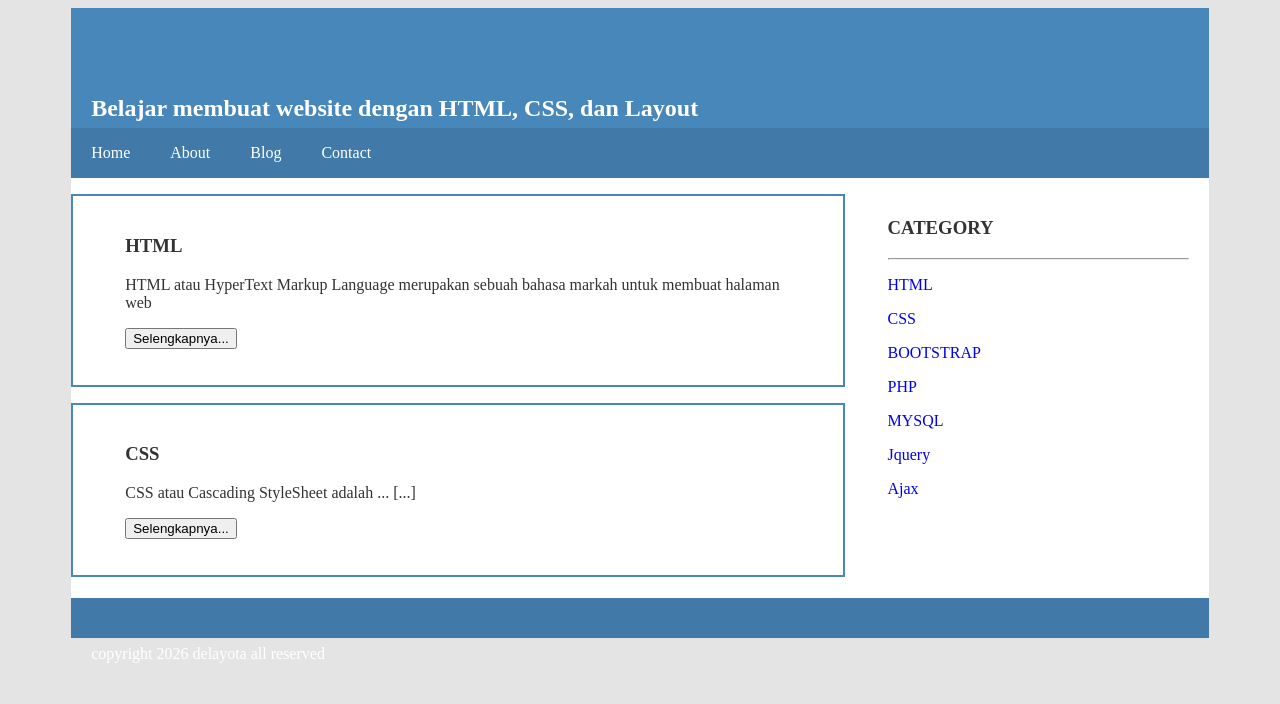
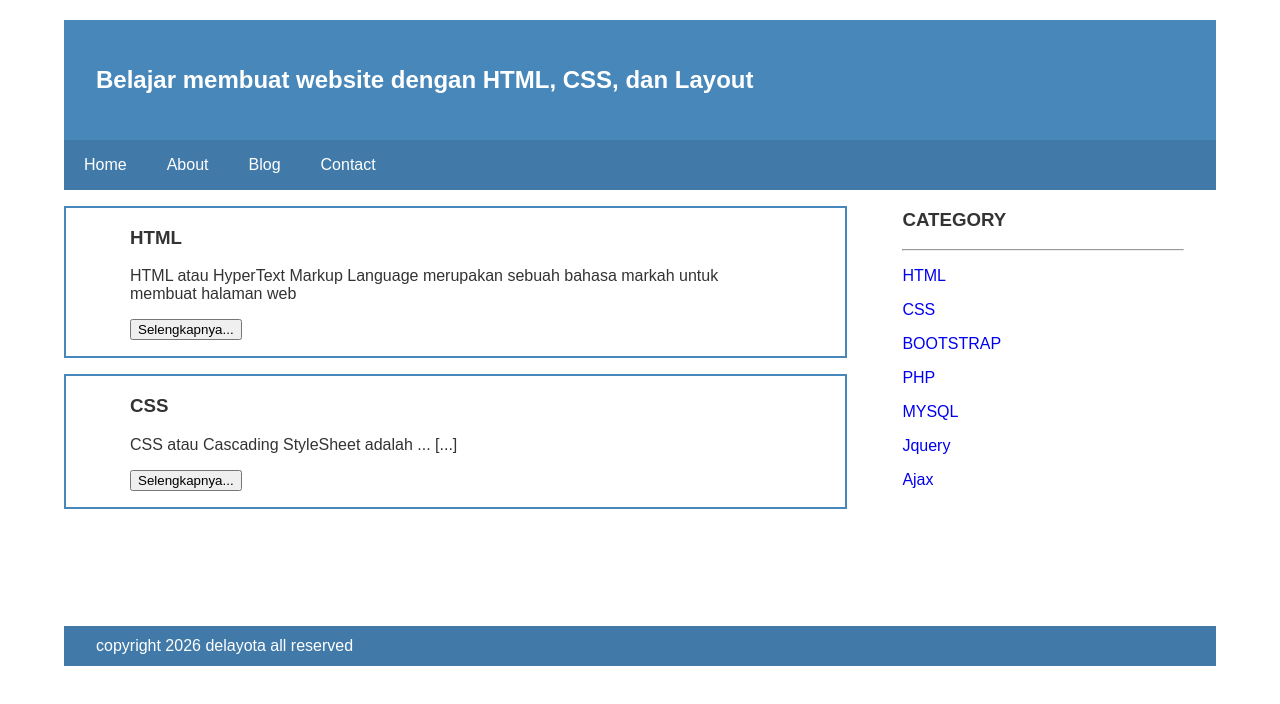
Before and after one commit to nurinirdinakent/Nurin-s-web, a plain HTML site: page index.html in a window 1280 px wide. Drawn offline with Linux system fonts and the light colour scheme.

Commit message:
Update style.css

```diff
--- a/style.css
+++ b/style.css
@@ -1,3 +1,23 @@
+body{
+    background:##f3f3f3;
+    color:#333;
+    width:100%;
+    font-family:sans-serif;
+    margin:0 auto;
+}
+
+.header{
+    width:90%;
+    margin:auto;
+    height:120px;
+    line-height:120px;
+    background:#4887b9;
+    color:#fff;
+}
+
+.jarak{
+    padding:0 2pc;
+}
 .menu{
     background-color:#417aa8;
     width:90%;
@@ -23,14 +43,7 @@
     text-decoration:none;
 }
 
-.header{
-    width:90%;
-    margin:auto;
-    height:120px;
-    line-height:120px;
-    background:#4887b9;
-    color:#fff;
-}
+
 
 .menu ul li a:hover{
     background-color:#4b88bb;
@@ -45,9 +58,6 @@
     color:#333;
 }
 
-body{
-    background:#e4e4e4;
-}
 
 .border{
     border:2px solid #4887b9;
@@ -80,7 +90,3 @@ body{
     color:#fff;
     margin-bottom: 1pc;
 }
-
-.jarak{
-    padding:20px;
-}
```
